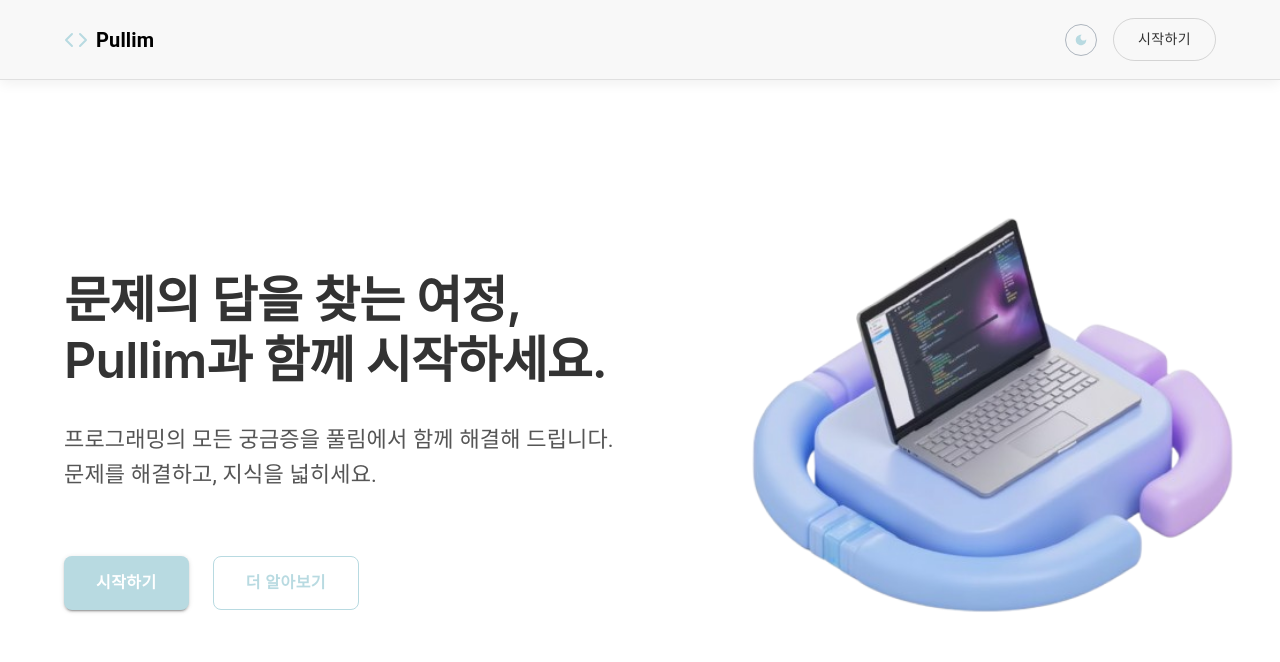
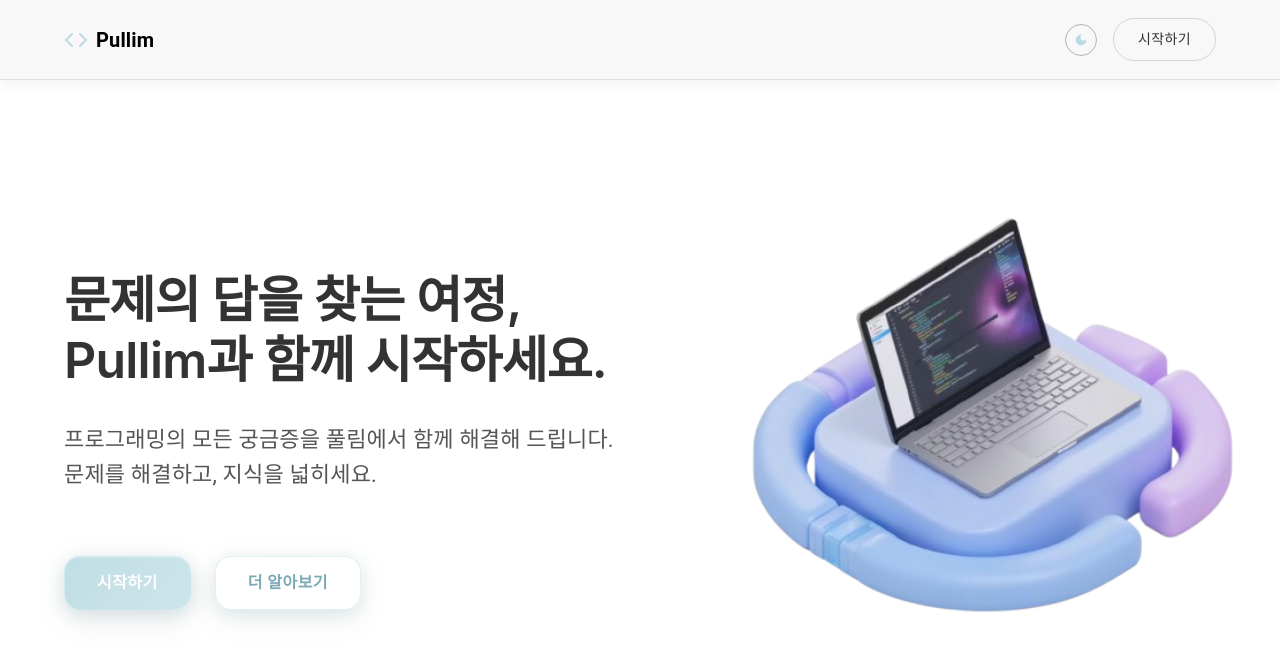
Before and after one commit to minkwan-1/react-nest, a React (Vite) app in the folder client/: page / in a window 1280 px wide. Shown: the top 662 px of the page. Built offline with nearby package versions, Linux system fonts and the light colour scheme; no server answers; what quill-image-resize-module-ts would draw is missing.

Commit message:
feat: 랜딩 페이지 버튼 스타일 변경

```diff
--- a/client/src/components/landing/LandingTitle.tsx
+++ b/client/src/components/landing/LandingTitle.tsx
@@ -40,7 +40,7 @@ const LandingTitle = () => {
         문제를 해결하고, 지식을 넓히세요.
       </Typography>
 
-      {/* 새로운 버튼 섹션 추가 */}
+      {/* 리퀴드 글래스 버튼 섹션 */}
       <Box
         sx={{
           display: "flex",
@@ -55,45 +55,115 @@ const LandingTitle = () => {
           sx={{
             py: { xs: 1.2, md: 1.5 },
             px: { xs: 3, md: 4 },
-            borderRadius: "8px",
+            borderRadius: "16px",
             fontWeight: "600",
             fontSize: { xs: "14px", md: "16px" },
             textTransform: "none",
-            bgcolor: "#b8dae1",
+            position: "relative",
+            overflow: "hidden",
+            background:
+              "linear-gradient(135deg, rgba(184, 218, 225, 0.9) 0%, rgba(184, 218, 225, 0.7) 100%)",
+            backdropFilter: "blur(12px)",
+            border: "1px solid rgba(255, 255, 255, 0.2)",
+            boxShadow:
+              "0 8px 32px rgba(0, 0, 0, 0.1), 0 4px 16px rgba(184, 218, 225, 0.4), inset 0 1px 0 rgba(255, 255, 255, 0.3)",
+            color: "#fff",
+            transition: "all 0.3s cubic-bezier(0.4, 0, 0.2, 1)",
+            "&::before": {
+              content: '""',
+              position: "absolute",
+              top: 0,
+              left: "-100%",
+              width: "100%",
+              height: "100%",
+              background:
+                "linear-gradient(90deg, transparent, rgba(255, 255, 255, 0.4), transparent)",
+              transition: "left 0.5s ease",
+            },
             "&:hover": {
-              bgcolor: "#02a76f",
+              background:
+                "linear-gradient(135deg, rgba(184, 218, 225, 1) 0%, rgba(150, 195, 203, 0.9) 100%)",
+              transform: "translateY(-2px)",
+              boxShadow:
+                "0 12px 40px rgba(0, 0, 0, 0.15), 0 6px 20px rgba(184, 218, 225, 0.5), inset 0 1px 0 rgba(255, 255, 255, 0.4)",
+              "&::before": {
+                left: "100%",
+              },
+            },
+            "&:active": {
+              transform: "translateY(0px)",
+              boxShadow:
+                "0 4px 16px rgba(0, 0, 0, 0.1), 0 2px 8px rgba(184, 218, 225, 0.4), inset 0 1px 0 rgba(255, 255, 255, 0.2)",
             },
           }}
           onClick={() => navigate("/sign-up")}
         >
           시작하기
         </Button>
+
         <Button
           variant="outlined"
           size="large"
           sx={{
             py: { xs: 1.2, md: 1.5 },
             px: { xs: 3, md: 4 },
-            borderRadius: "8px",
+            borderRadius: "16px",
             fontWeight: "600",
             fontSize: { xs: "14px", md: "16px" },
             textTransform: "none",
+            position: "relative",
+            overflow: "hidden",
+            background: "rgba(255, 255, 255, 0.1)",
+            backdropFilter: "blur(12px)",
+            transition: "all 0.3s cubic-bezier(0.4, 0, 0.2, 1)",
+            "&::before": {
+              content: '""',
+              position: "absolute",
+              top: 0,
+              left: "-100%",
+              width: "100%",
+              height: "100%",
+              background:
+                "linear-gradient(90deg, transparent, rgba(255, 255, 255, 0.2), transparent)",
+              transition: "left 0.5s ease",
+            },
             ...theme.applyStyles("light", {
-              borderColor: "#b8dae1",
-              color: "#b8dae1",
+              border: "1px solid rgba(184, 218, 225, 0.4)",
+              color: "#7ba8b5",
+              boxShadow:
+                "0 8px 32px rgba(0, 0, 0, 0.08), 0 4px 16px rgba(184, 218, 225, 0.3), inset 0 1px 0 rgba(255, 255, 255, 0.6)",
               "&:hover": {
-                borderColor: "#02a76f",
-                bgcolor: "rgba(3, 203, 132, 0.04)",
+                background: "rgba(184, 218, 225, 0.2)",
+                border: "1px solid rgba(184, 218, 225, 0.6)",
+                color: "#5a8b95",
+                transform: "translateY(-2px)",
+                boxShadow:
+                  "0 12px 40px rgba(0, 0, 0, 0.12), 0 6px 20px rgba(184, 218, 225, 0.4), inset 0 1px 0 rgba(255, 255, 255, 0.7)",
+                "&::before": {
+                  left: "100%",
+                },
               },
             }),
             ...theme.applyStyles("dark", {
-              borderColor: "#00ae74",
-              color: "#00ae74",
+              border: "1px solid rgba(184, 218, 225, 0.4)",
+              color: "#b8dae1",
+              boxShadow:
+                "0 8px 32px rgba(0, 0, 0, 0.3), 0 4px 16px rgba(184, 218, 225, 0.2), inset 0 1px 0 rgba(255, 255, 255, 0.1)",
               "&:hover": {
-                borderColor: "#00775a",
-                bgcolor: "rgba(0, 174, 116, 0.04)",
+                background: "rgba(184, 218, 225, 0.2)",
+                border: "1px solid rgba(184, 218, 225, 0.6)",
+                color: "#d4e9ed",
+                transform: "translateY(-2px)",
+                boxShadow:
+                  "0 12px 40px rgba(0, 0, 0, 0.4), 0 6px 20px rgba(184, 218, 225, 0.3), inset 0 1px 0 rgba(255, 255, 255, 0.2)",
+                "&::before": {
+                  left: "100%",
+                },
               },
             }),
+            "&:active": {
+              transform: "translateY(0px)",
+            },
           }}
           onClick={() => navigate("/home")}
         >
```
